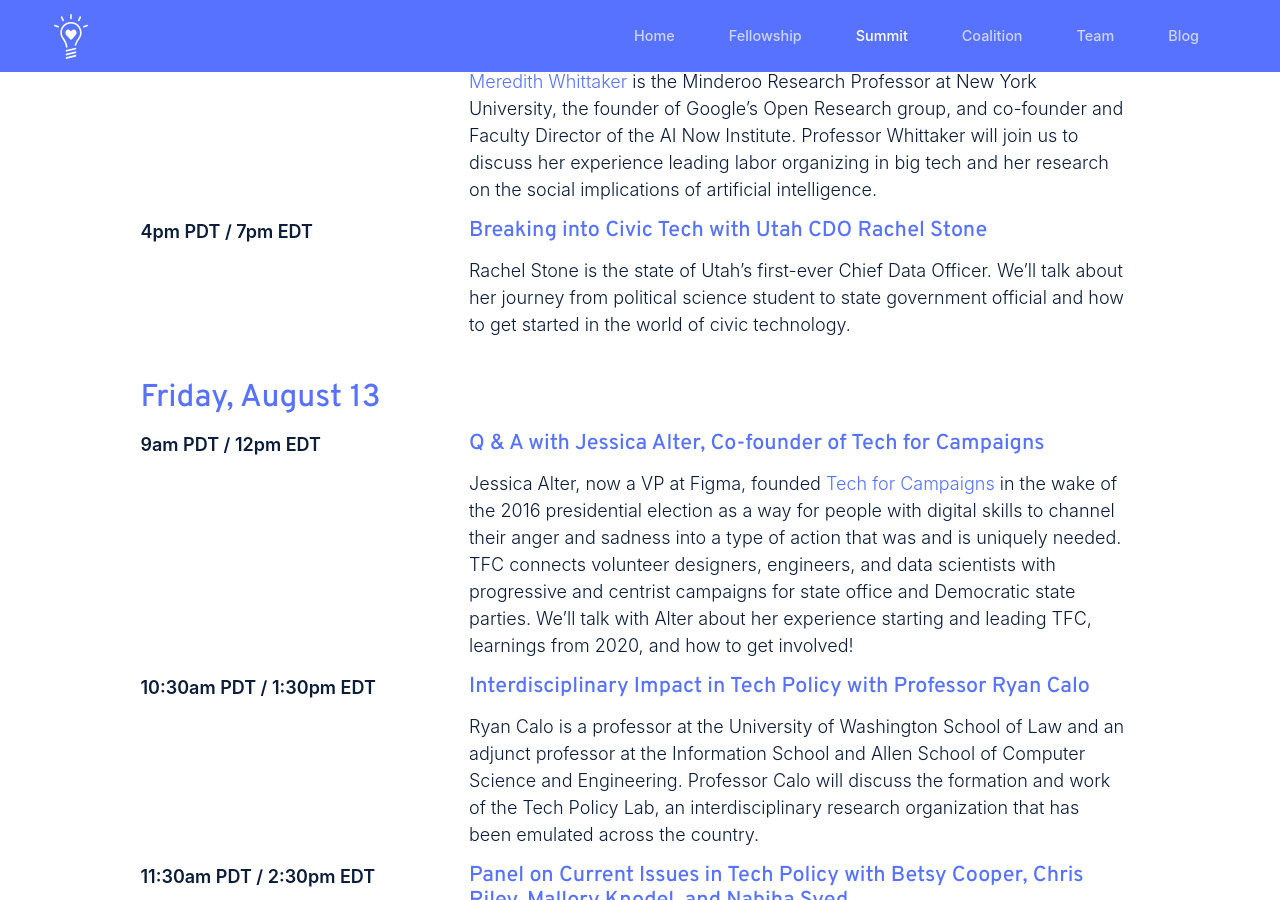
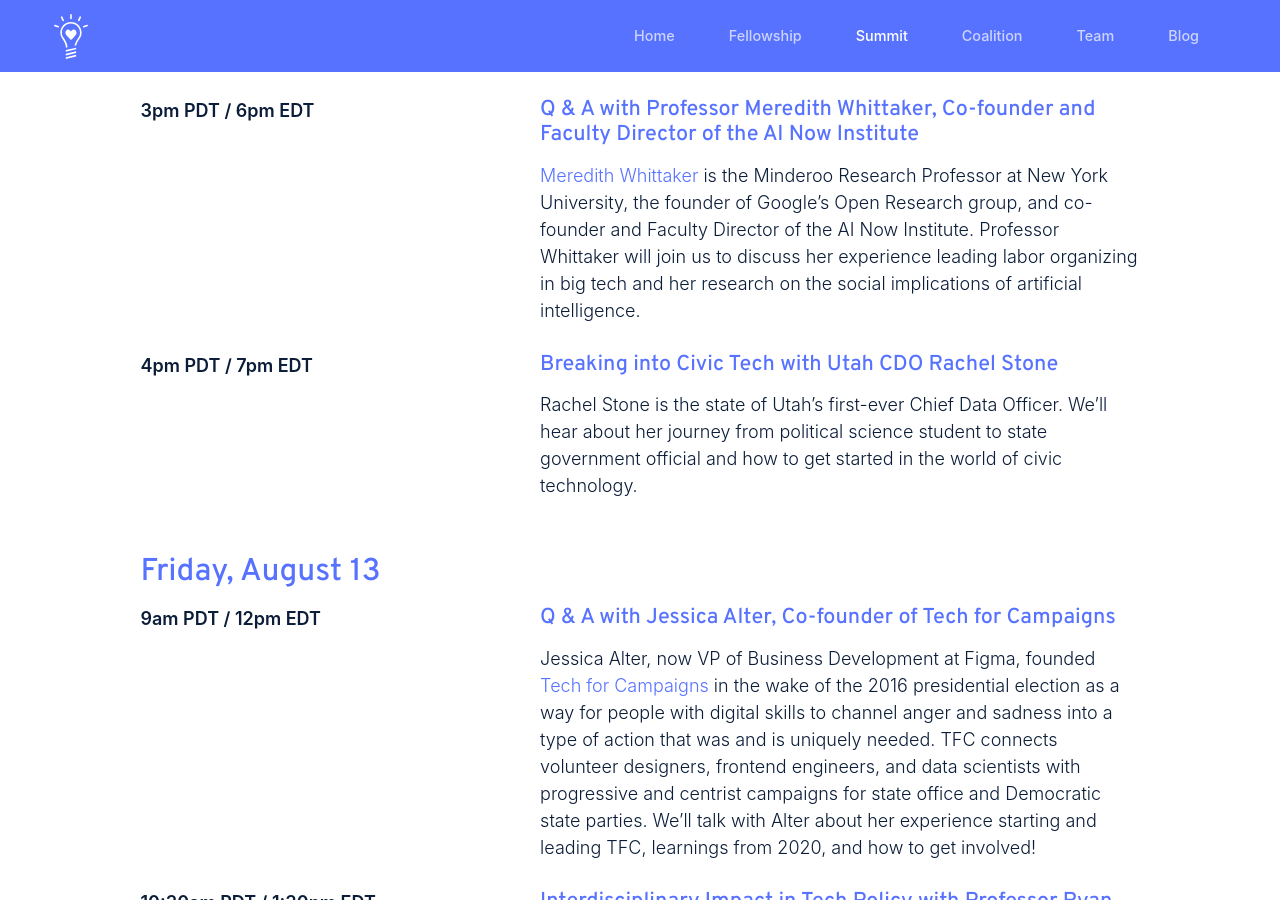
Before and after one commit to impact-labs/impact-labs.github.io, a Jekyll site: the page built from pages/summit.html, in a window 1280 px wide and 900 px high, scrolled down 1771 px. Built offline with Jekyll 4.4.1, drawn with Linux system fonts in a browser that asks for light colours; some of the changed text lies outside the part shown.

Commit message:
Fix visual bug with schedule and rearrange summit page (#96)
* Fix visual bug with schedule and rearrange summit page

* Update summit.html

* Update summit_2021_sessions.yaml

* Update summit_2021_sessions.yaml

* Update summit.html

* Update summit.html

* Use class d-md-flex

```diff
--- a/_data/summit_2021_sessions.yaml
+++ b/_data/summit_2021_sessions.yaml
@@ -14,16 +14,16 @@
       description: <a href="https://ainowinstitute.org/people/meredith-whittaker.html">Meredith Whittaker</a> is the Minderoo Research Professor at New York University, the founder of Google’s Open Research group, and co-founder and Faculty Director of the AI Now Institute. Professor Whittaker will join us to discuss her experience leading labor organizing in big tech and her research on the social implications of artificial intelligence.
     - time: 4pm PDT / 7pm EDT
       title: Breaking into Civic Tech with Utah CDO Rachel Stone
-      description: Rachel Stone is the state of Utah’s first-ever Chief Data Officer. We’ll talk about her journey from political science student to state government official and how to get started in the world of civic technology.
+      description: Rachel Stone is the state of Utah’s first-ever Chief Data Officer. We’ll hear about her journey from political science student to state government official and how to get started in the world of civic technology.
 
 - dateline: Friday, August 13
   sessions:
     - time: 9am PDT / 12pm EDT
       title: Q & A with Jessica Alter, Co-founder of Tech for Campaigns
-      description: Jessica Alter, now a VP at Figma, founded <a href="https://www.techforcampaigns.org/">Tech for Campaigns</a> in the wake of the 2016 presidential election as a way for people with digital skills to channel their anger and sadness into a type of action that was and is uniquely needed. TFC connects volunteer designers, engineers, and data scientists with progressive and centrist campaigns for state office and Democratic state parties. We’ll talk with Alter about her experience starting and leading TFC, learnings from 2020, and how to get involved!
+      description: Jessica Alter, now VP of Business Development at Figma, founded <a href="https://www.techforcampaigns.org/">Tech for Campaigns</a> in the wake of the 2016 presidential election as a way for people with digital skills to channel anger and sadness into a type of action that was and is uniquely needed. TFC connects volunteer designers, frontend engineers, and data scientists with progressive and centrist campaigns for state office and Democratic state parties. We’ll talk with Alter about her experience starting and leading TFC, learnings from 2020, and how to get involved!
     - time: 10:30am PDT / 1:30pm EDT
       title: Interdisciplinary Impact in Tech Policy with Professor Ryan Calo
-      description: Ryan Calo is a professor at the University of Washington School of Law and an adjunct professor at the Information School and Allen School of Computer Science and Engineering. Professor Calo will discuss the formation and work of the Tech Policy Lab, an interdisciplinary research organization that has been emulated across the country.
+      description: <a href="https://www.law.uw.edu/directory/faculty/calo-ryan">Ryan Calo</a> is a professor at the University of Washington School of Law and an adjunct professor at the Information School and Allen School of Computer Science and Engineering. Professor Calo will discuss the formation and work of the <a href="https://techpolicylab.uw.edu/">Tech Policy Lab</a>, an interdisciplinary research organization that has been emulated across the country.
     - time: 11:30am PDT / 2:30pm EDT
       title: Panel on Current Issues in Tech Policy with Betsy Cooper, Chris Riley, Mallory Knodel, and Nabiha Syed
       description: We’ll hear from <a href="https://www.aspeninstitute.org/our-people/betsy-cooper/">Betsy Cooper</a>, founding Director of the <a href="https://www.aspentechpolicyhub.org/">Aspen Tech Policy Hub</a>; <a href="https://www.rstreet.org/team/chris-riley/">Chris Riley</a>, senior fellow of Internet Governance at the <a href="https://www.rstreet.org/">R Street Institute</a>; <a href="https://cdt.org/staff/mallory-knodel/">Mallory Knodel</a>, Chief Technology Officer at the <a href="https://cdt.org/">Center for Democracy and Technology</a>; and <a href="https://themarkup.org/people/nabiha-syed">Nabiha Syed</a>, President of <a href="https://themarkup.org/">The Markup</a> on topics like cybersecurity, defense of democratic systems, combatting mis- and disinformation online, data privacy, and ethical development and use of AI/ML and automation.
@@ -38,4 +38,4 @@
       description: Some of our amazing summit participants will share their expertise on various topics, from their academic research, to independent passion projects, to just-for-fun hobbies!
     - time: Afternoon
       title: IRL Meetups
-      description: We'll be meeting up (vaxxed and outdoors) in NYC, Boston, Toronto, Seattle, and SF. Come say hi!
+      description: We'll be meeting up (vaxxed and outdoors) in NYC, Boston, Toronto, Seattle, and SF. Details will be provided on Slack. Come say hi!
--- a/pages/summit.html
+++ b/pages/summit.html
@@ -35,9 +35,9 @@
 					<br/>
 					<h3>{{ day.dateline }}</h3>
 					{% for session in day.sessions %}
-						<div style="display: flex;">
-							<b style="flex-basis: 350px; font-weight: 600;">{{ session.time }}</b>
-							<div class="col">
+						<div class="d-md-flex">
+							<b style="flex-basis: 40%; font-weight: 600;">{{ session.time }}</b>
+							<div class="col" style="padding: 0 0 15px;">
 								<h4>{{ session.title }}</h4>
 								<p>{{ session.description }}</p>
 							</div>
@@ -93,30 +93,6 @@
 
 <img alt="Audience listening to speaker at impact summit" class="img-fluid w-100" src="/assets/images/pics/summit_speakers.jpg">
 
-<section class="pt-4">
-<div class="container">
-	<div class="row d-lg-flex justify-content-between align-items-end">
-		<div class="col-lg-5 col-12 lead">
-			<br/>
-			<h2>The Social Startup Competition</h2>
-			<p>
-				During the summit, we host a pitch competition for young social entrepreneurs working on projects that are changing the world for the better, with funding awarded to the winners!
-			</p>
-			<p>
-				Check out the pitches from The Impact Summit 2020 and hear from founders who are making algorithms less biased, using AI for mental health, and growing CRISPR-edited algae to fight climate change!
-			</p>
-		</div>
-		<div class="col-lg-6 col-12 mt-sm-3">
-			<iframe style="width: 100%" width="500" height="400" src="https://www.youtube.com/embed/vueTgtx4Mlc" frameborder="0" allow="accelerometer; autoplay; encrypted-media; gyroscope; picture-in-picture" allowfullscreen></iframe>
-		</div>
-	</div>
-	<img alt="Bolt" class="accent d-none d-md-inline" style="width: 100px; position: relative; float:right;top:-50px" src="/assets/images/accents/bolt.svg" />
-	<img alt="Plus" class="accent d-none d-md-inline" style="width: 150px; position: relative; bottom: -225px;" src="/assets/images/accents/plus.svg" />
-</div>
-</section>
-
-<img alt="Impact Summit 2019 attendees smiling and getting goofy" class="img-fluid w-100" src="/assets/images/pics/summit_group_photo.jpg">
-
 <section class="pt-4" style="position: relative">
 	<div class="container">
 		<img alt="" class="blob d-none d-md-inline" style="position:absolute; width:80%; right: 30%; top: 50px; z-index: -1;" src="/assets/images/accents/blob-dotted.svg" />
@@ -155,6 +131,8 @@
 	</div>
 </section>
 
+<img alt="Impact Summit 2019 attendees smiling and getting goofy" class="img-fluid w-100" src="/assets/images/pics/summit_group_photo.jpg">
+
 <section class="pt-4">
 	<div class="container">
 		<div class="text-center mb-5">
@@ -181,7 +159,7 @@
 					Anyone who thinks critically about the challenges we’re facing in the 21st century and has the guts to do something about them! You can sign up <a target="_blank" href="https://airtable.com/shrqocTttEp25xvtu">here</a>.
 				</p>
 				<br/>
-				<h4>Who are some of the past speakers you’ve invited to The Impact Summit?</h4>
+				<h4>Who has spoken at previous Impact Summits?</h4>
 				<p>
 					So glad you asked! See our <a target="_blank"
 						href="https://docs.wixstatic.com/ugd/7e8899_3d1cebd4c8f149f7b1aa54958e8b373b.pdf">2018 programming
```
Also changed, not shown: other parts of pages/summit.html (+2 -2 lines).
